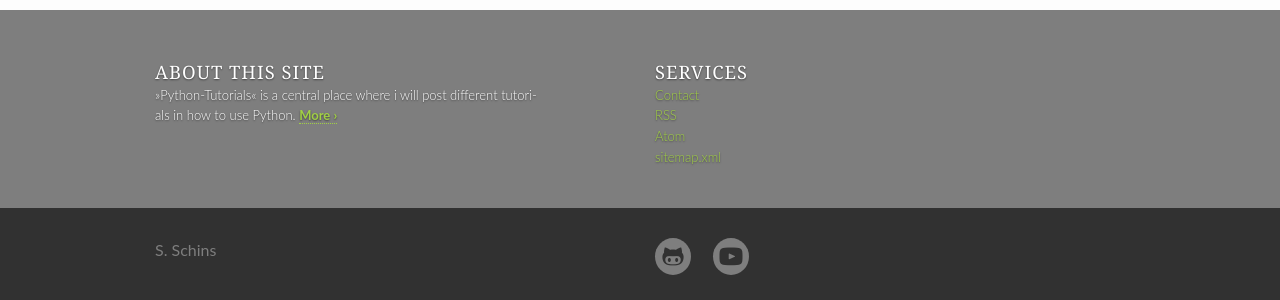
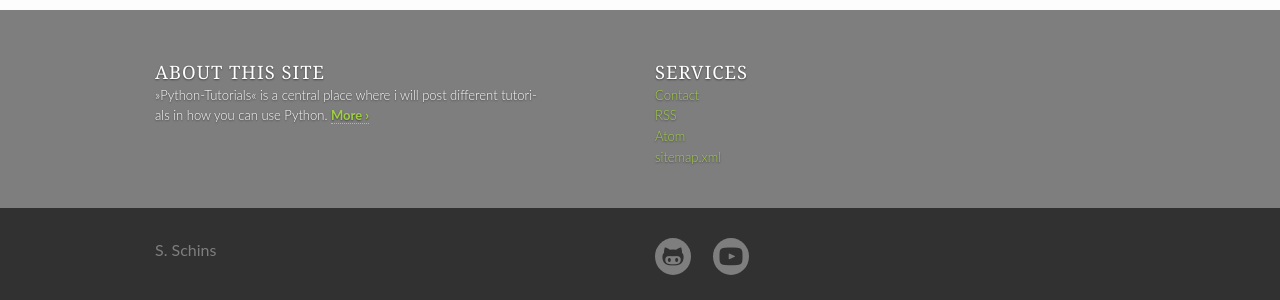
Before and after one commit to squandor/pytut.github.io, a Jekyll site: the page built from pages/pages-root-folder/index.md, in a window 1280 px wide. Shown: the part 1769-2069 px from the top of the page. Built offline with Jekyll 4.4.1, drawn with Linux system fonts in a browser that asks for light colours.

Commit message:
changed urls and description

```diff
--- a/_config.yml
+++ b/_config.yml
@@ -14,7 +14,7 @@ title: 'Python-Tutorials'
 slogan: 'A place for python tutorials tips and tricks'
 
 # The description is used on homepage and in the footer to quickly describe your website. Use a maximum of 150 characters for SEO-purposes.
-description: '»Python-Tutorials« is a central place where i will post different tutorials in how to use Python.'
+description: '»Python-Tutorials« is a central place where i will post different tutorials in how you can use Python.'
 
 # The credits show up in the includes/_footer.html – It would be nice of you to leave a link to Phlow or Feeling Responsive as a thank you :)
 credits: 'S. Schins'
```
